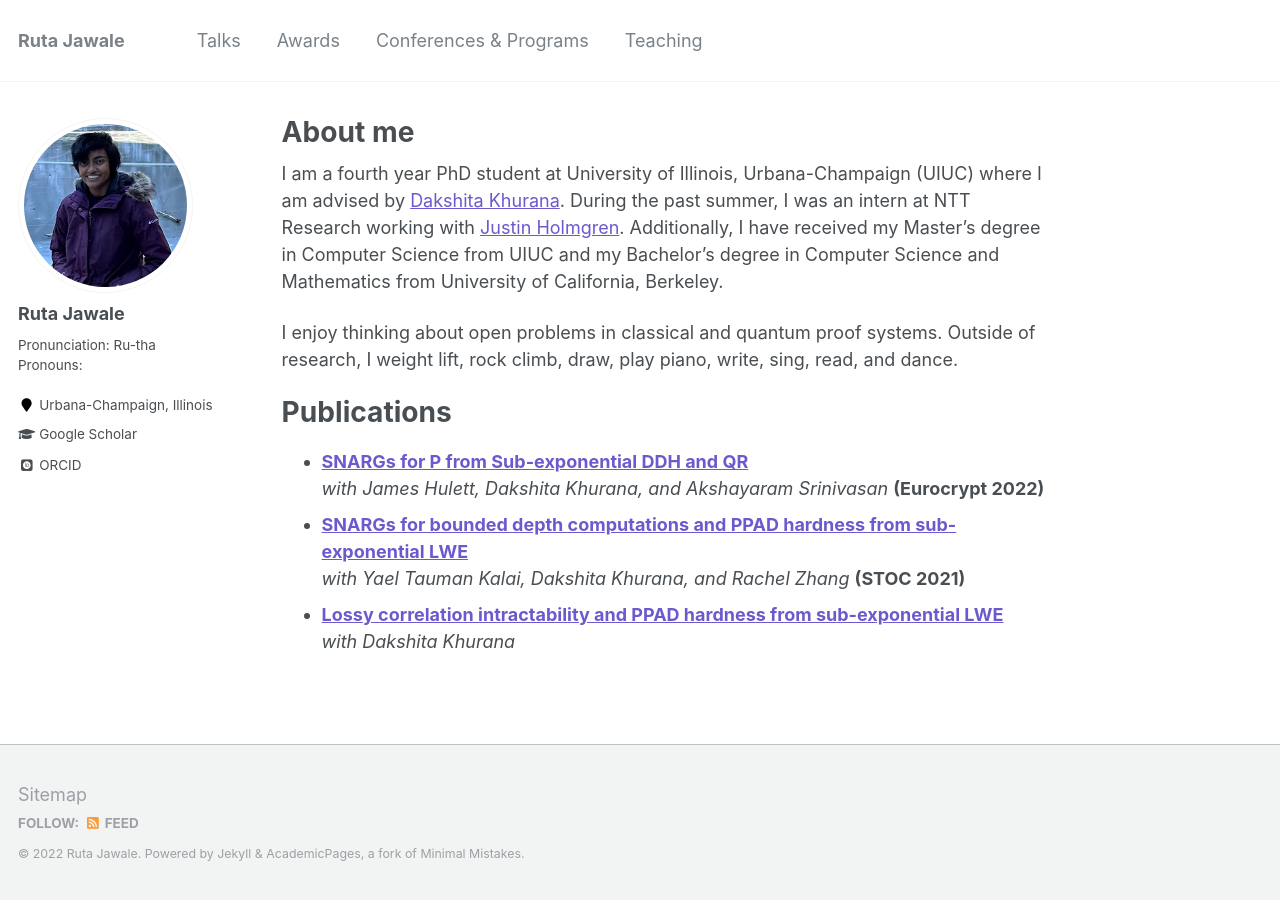
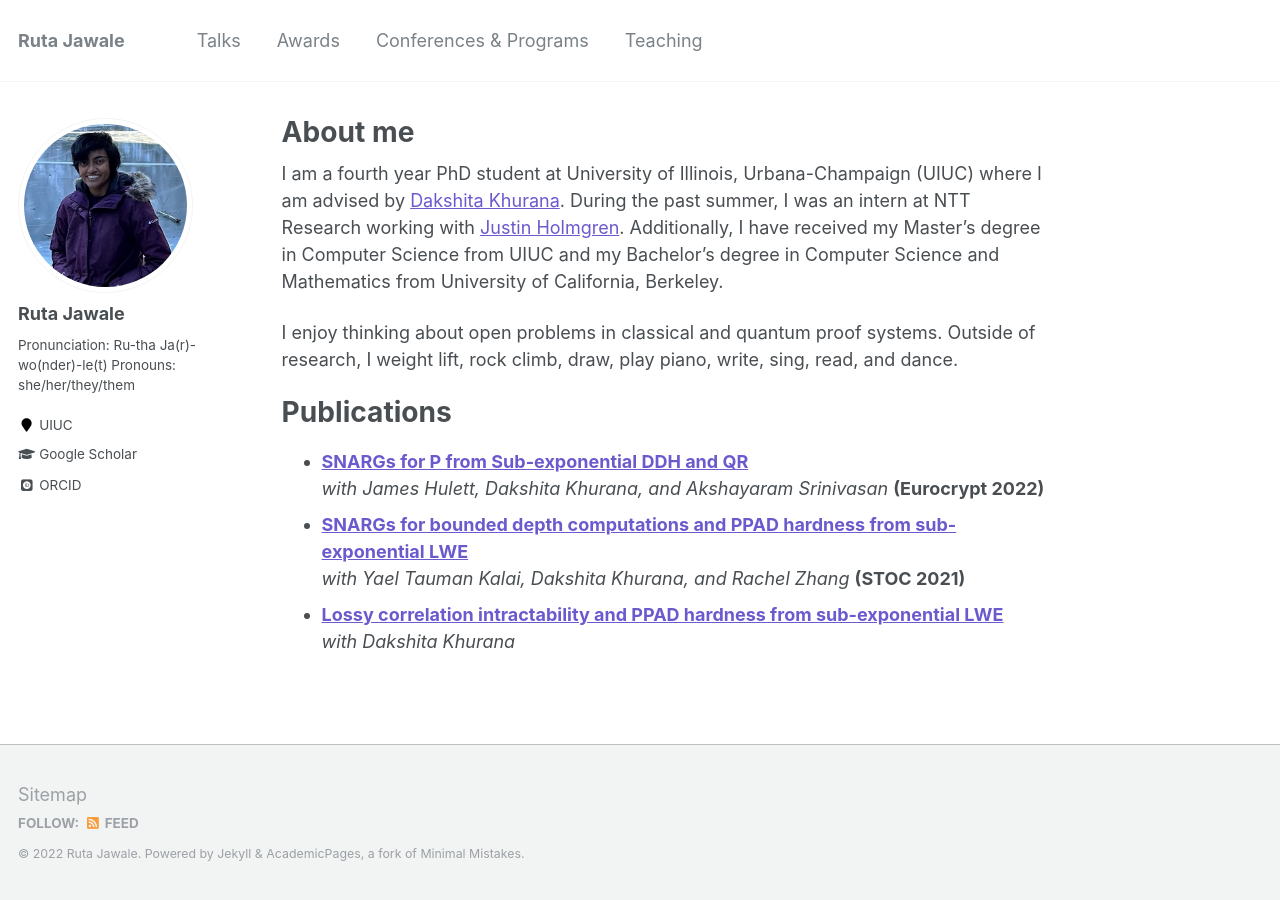
Before and after one commit to RutaJawale/RutaJawale.github.io, a Jekyll site: the page built from _pages/about.md, in a window 1280 px wide. Built offline with Jekyll 4.4.1, drawn with Linux system fonts in a browser that asks for light colours; some web fonts are replaced; a file with an impossible date is left out.

Commit message:
Added pronunciation and pronouns

```diff
--- a/_config.yml
+++ b/_config.yml
@@ -82,8 +82,8 @@ analytics:
 author:
   name             : "Ruta Jawale"
   avatar           : "ruta2.jpg"
-  bio              : "Pronunciation: Ru-tha \n Pronouns: "
-  location         : "Urbana-Champaign, Illinois"
+  bio              : "Pronunciation: Ru-tha Ja(r)-wo(nder)-le(t) \n Pronouns: she/her/they/them"
+  location         : "UIUC"
   employer         :
   pubmed           : # "https://www.ncbi.nlm.nih.gov/pubmed/?term=john+snow"
   googlescholar    : "https://scholar.google.com/citations?user=V_2VwU8AAAAJ"
```
